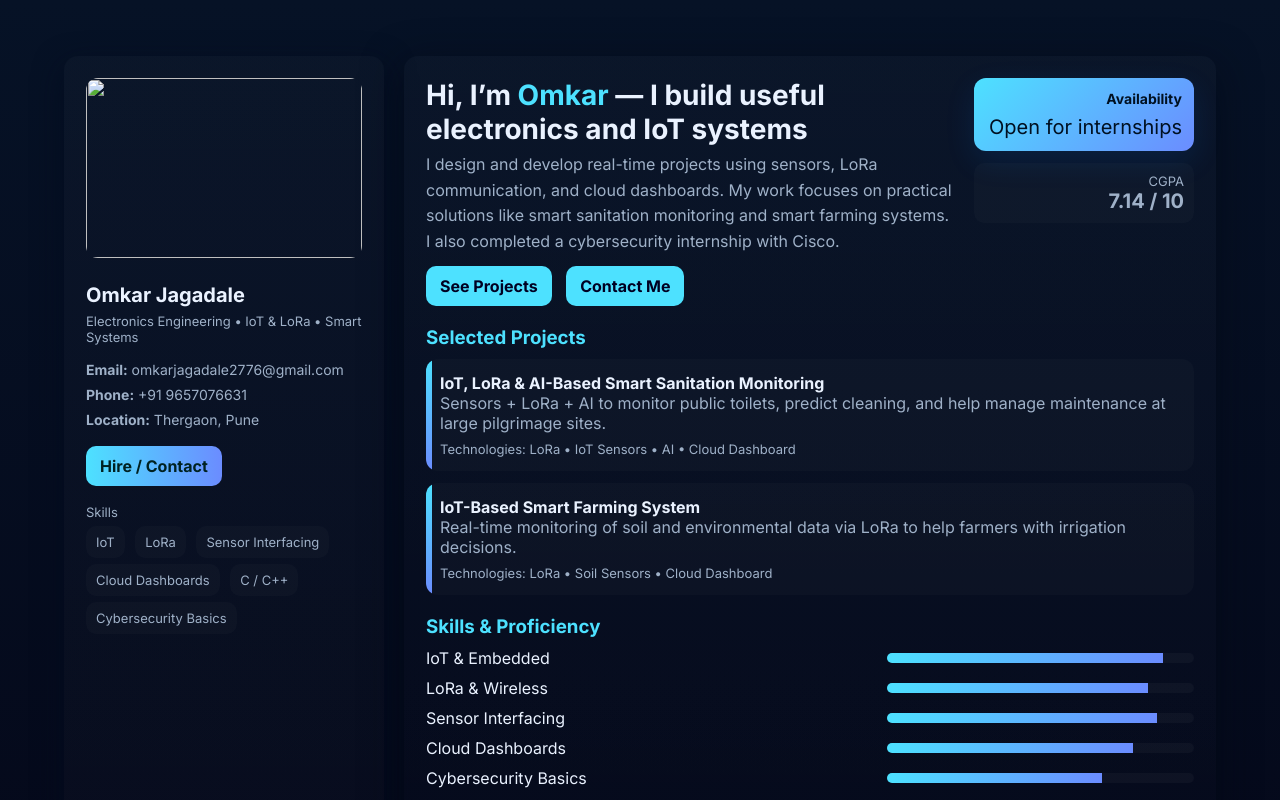
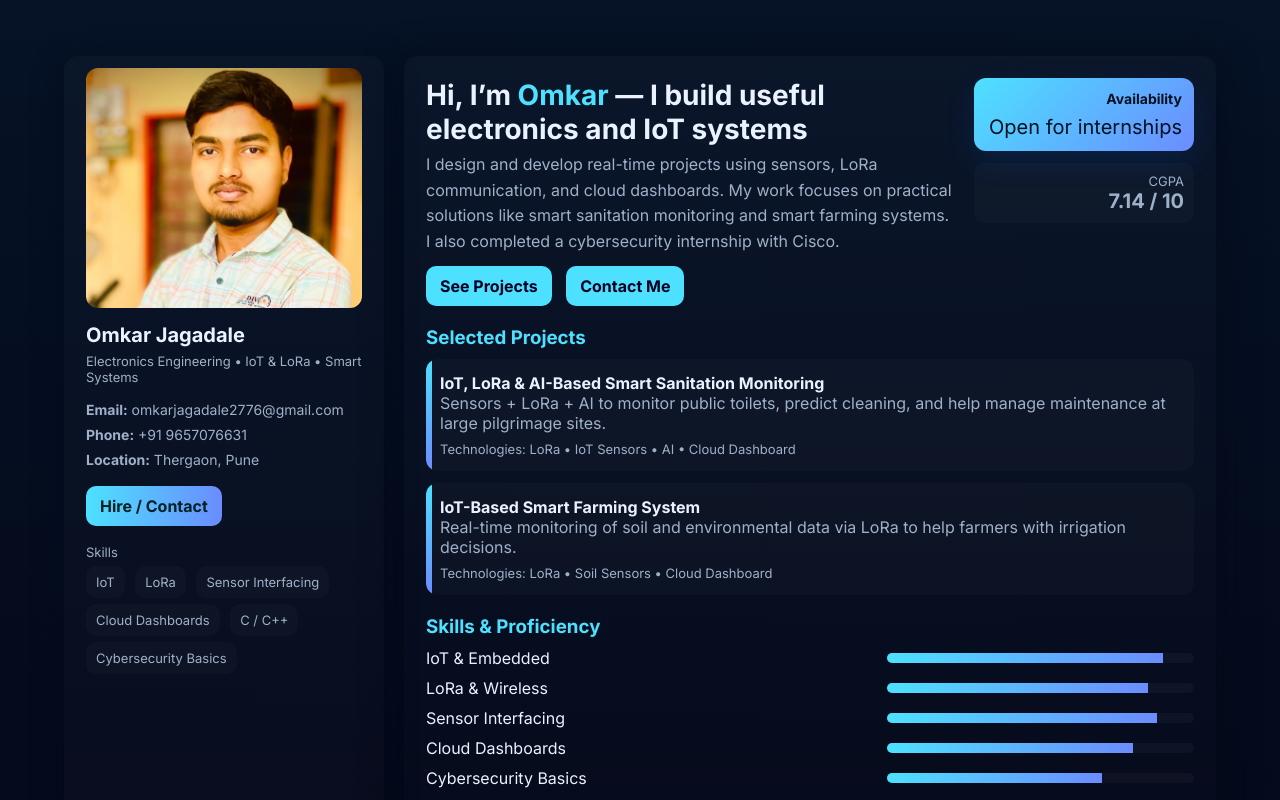
Before and after one commit to omkar2776/jagadale, a plain HTML site: page index.html in a window 1280 px wide. Shown: the top 800 px of the page. Drawn offline with Linux system fonts and the light colour scheme.

Commit message:
Update index.html

```diff
--- a/index.html
+++ b/index.html
@@ -56,10 +56,11 @@
   <div class="wrap">
     <!-- SIDEBAR -->
     <aside class="sidebar">
-  <div class="photo" style="height:180px; margin-bottom:25px; padding:0; background:none;">
-    <img src="omphoto.jpg?v=4"
-         style="width:100%;height:100%;display:block;border-radius:12px;object-fit:cover;">
+ <div class="photo" style="margin-bottom:25px;">
+    <img src="omphoto2.jpg?v=4"
+         style="width:100%;height:240px;border-radius:12px;object-fit:cover;">
 </div>
+
       <div class="name">Omkar Jagadale</div>
       <div class="role">Electronics Engineering • IoT & LoRa • Smart Systems</div>
 
```
